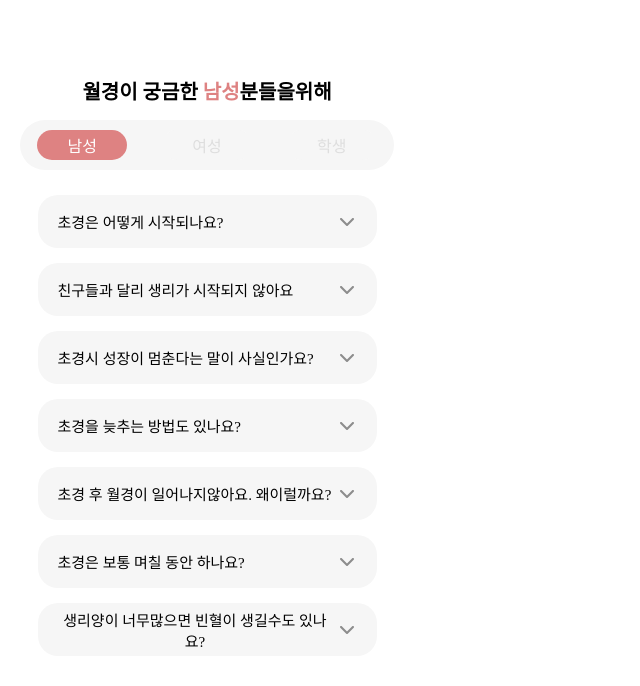
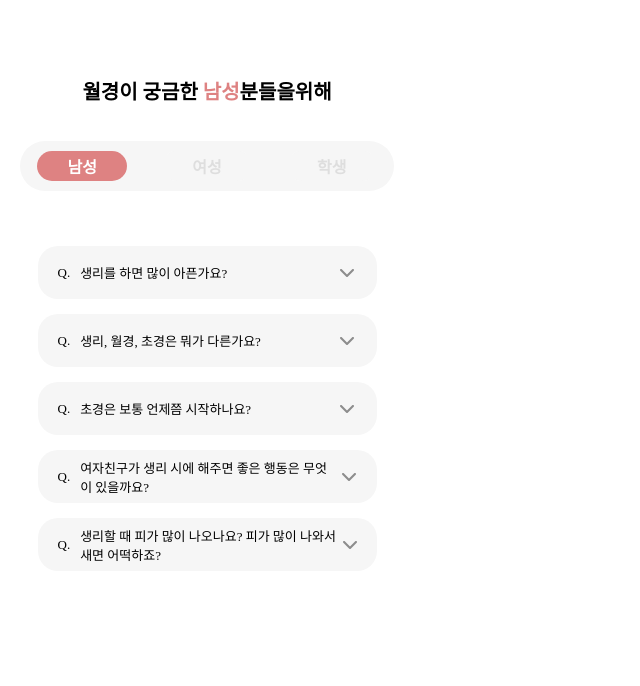
Before and after one commit to MangoBingsoo/Frontend, a React (Create React App) app: page /question in a window 1280 px wide. Shown: the top 686 px of the page, without its empty margins (0-640 px from the left). Built offline with nearby package versions, Linux system fonts and the light colour scheme.

Commit message:
🌧 :: 질문 페이지 기능 구현

```diff
--- a/src/component/Question/style.ts
+++ b/src/component/Question/style.ts
@@ -26,6 +26,7 @@ export const QuestionCategoryBox = styled.div`
   width: 414px;
   height: 50px;
   display: flex;
+  margin: 30px 0;
   justify-content: center;
 `;
 
@@ -52,6 +53,7 @@ export const QuestionCategory = styled.span<{
   text-align: center;
   align-items: center;
   justify-content: center;
+  font-weight: bold;
 `;
 
 export const QuestionBox = styled.div`
@@ -63,22 +65,38 @@ export const QuestionBox = styled.div`
   align-items: center;
 `;
 
-export const QuestionWrap = styled.div<{
+export const QuestionWrap = styled.div`
+  justify-content: space-between;
+  display: flex;
+  width: 100%;
+  align-items: center;
+`;
+
+export const QuestionCharWrap = styled.div`
+  font-size: 13px;
+  margin-right: 10px;
+  display: flex;
+  align-items: center;
+`;
+
+export const QuestionTextWrap = styled.div<{
   backgroundColor: string;
   textColor: string;
+  size: string;
 }>`
   width: 339px;
-  height: 53px;
+  height: ${({ size }) => (size === "false" ? "53px" : "150px")};
   display: flex;
-  text-align: center;
-  align-items: center;
-  padding: 0 15px 0 20px;
+  text-align: left;
+  /* align-items: center; */
+
+  padding: 15px 15px 15px 20px;
   background-color: ${({ backgroundColor }) => backgroundColor};
   color: ${({ textColor }) => textColor};
   margin: 15px 0 0 0;
   border-radius: 20px;
-  justify-content: space-between;
-  font-size: 15px;
+  font-size: 13px;
+  flex-direction: ${({ size }) => (size === "false" ? "row" : "column")};
 `;
 
 export const QuestionUnderArrow = styled.div`
@@ -88,3 +106,31 @@ export const QuestionUnderArrow = styled.div`
   justify-content: center;
   align-items: center;
 `;
+
+export const QueestionWithAnswer = styled.div`
+  width: 280px;
+  height: auto;
+  display: flex;
+  /* align-items: flex-start; */
+  align-items: center;
+  margin-top: 10px;
+  border-top: 1px white solid;
+  text-align: left;
+  padding: 15px 0 0 0;
+  font-size: 13px;
+  flex-direction: row;
+`;
+
+export const AnswerCharWrap = styled.div`
+  height: 100%;
+  width: auto;
+  display: flex;
+  align-items: flex-start;
+`;
+
+export const AnswerChar = styled.span`
+  font-size: 13px;
+  margin-right: 10px;
+  /* display: flex; */
+  align-items: center;
+`;
--- a/src/component/question/index.tsx
+++ b/src/component/question/index.tsx
@@ -1,37 +1,109 @@
-import { DATA_FOR_WOMAN } from "../../shared/question";
+import {
+  DATA_FOR_CHILDREN,
+  DATA_FOR_MAN,
+  DATA_FOR_WOMAN,
+} from "../../shared/question";
 import * as S from "./style";
 import * as I from "../../Asset/index";
+import { theme } from "../../theme";
+import { useEffect, useState } from "react";
+import { queries } from "@testing-library/react";
 
 const Question = () => {
+  const DATA = [DATA_FOR_MAN, DATA_FOR_WOMAN, DATA_FOR_CHILDREN];
+  const [category, setCategory] = useState(0);
+  const [isClicked, setIsClicked] = useState<boolean[]>(
+    new Array(DATA_FOR_MAN.length).fill(false)
+  );
+
+  useEffect(() => {
+    console.log(category);
+    setIsClicked(new Array(DATA[category].length).fill(false));
+  }, [category]);
+  useEffect(() => {
+    console.log(isClicked);
+  }, [isClicked]);
+
   return (
     <S.QuestionPageWRap>
       <S.QuestionTitleWrap>
         <S.QuestionTitle>
-          월경이 궁금한 <span style={{ color: "#DE8282" }}>남성</span>분들을위해
+          월경이 궁금한 <span style={{ color: `${theme.main}` }}>남성</span>
+          분들을위해
         </S.QuestionTitle>
       </S.QuestionTitleWrap>
       <S.QuestionCategoryBox>
         <S.QuestionCategoryWrap>
-          <S.QuestionCategory backgroundColor={"#DE8282"} textColor={"#ffffff"}>
+          <S.QuestionCategory
+            backgroundColor={`${category === 0 ? theme.main : theme.gray300}`}
+            textColor={`${category === 0 ? theme.white : theme.gray500}`}
+            onClick={() => {
+              setCategory(0);
+            }}
+          >
             남성
           </S.QuestionCategory>
-          <S.QuestionCategory backgroundColor={"#F6F6F6"} textColor={"#DEDEDE"}>
+          <S.QuestionCategory
+            backgroundColor={`${category === 1 ? theme.main : theme.gray300}`}
+            textColor={`${category === 1 ? theme.white : theme.gray500}`}
+            onClick={() => {
+              setCategory(1);
+            }}
+          >
             여성
           </S.QuestionCategory>
-          <S.QuestionCategory backgroundColor={"#F6F6F6"} textColor={"#DEDEDE"}>
+          <S.QuestionCategory
+            backgroundColor={`${category === 2 ? theme.main : theme.gray300}`}
+            textColor={`${category === 2 ? theme.white : theme.gray500}`}
+            onClick={() => {
+              setCategory(2);
+            }}
+          >
             학생
           </S.QuestionCategory>
         </S.QuestionCategoryWrap>
       </S.QuestionCategoryBox>
       <S.QuestionBox>
-        {DATA_FOR_WOMAN.map((question) => {
+        {DATA[category].map((question) => {
           return (
-            <S.QuestionWrap backgroundColor={"#F6F6F6"} textColor={"#000000"}>
-              <span>{question.question}</span>
-              <S.QuestionUnderArrow>
-                <I.UnderArrow />
-              </S.QuestionUnderArrow>
-            </S.QuestionWrap>
+            <>
+              <S.QuestionTextWrap
+                size={`${isClicked[question.id]}`}
+                backgroundColor={`${
+                  isClicked[question.id] ? theme.main : theme.gray300
+                }`}
+                textColor={`${
+                  isClicked[question.id] ? theme.white : theme.black
+                }`}
+                key={`${question.id}`}
+              >
+                <S.QuestionWrap>
+                  <div style={{ display: "flex", flexDirection: "row" }}>
+                    <S.QuestionCharWrap>Q. </S.QuestionCharWrap>
+                    <span>{question.question}</span>
+                  </div>
+                  <S.QuestionUnderArrow
+                    onClick={() => {
+                      setIsClicked((prev) =>
+                        prev.map((value: any, idx) =>
+                          idx === question.id ? !value : value
+                        )
+                      );
+                    }}
+                  >
+                    <I.UnderArrow />
+                  </S.QuestionUnderArrow>
+                </S.QuestionWrap>
+                {isClicked[question.id] && (
+                  <S.QueestionWithAnswer>
+                    <S.AnswerCharWrap>
+                      <S.AnswerChar>A. </S.AnswerChar>
+                    </S.AnswerCharWrap>
+                    <span>{question.answer}</span>
+                  </S.QueestionWithAnswer>
+                )}
+              </S.QuestionTextWrap>
+            </>
           );
         })}
       </S.QuestionBox>
```
